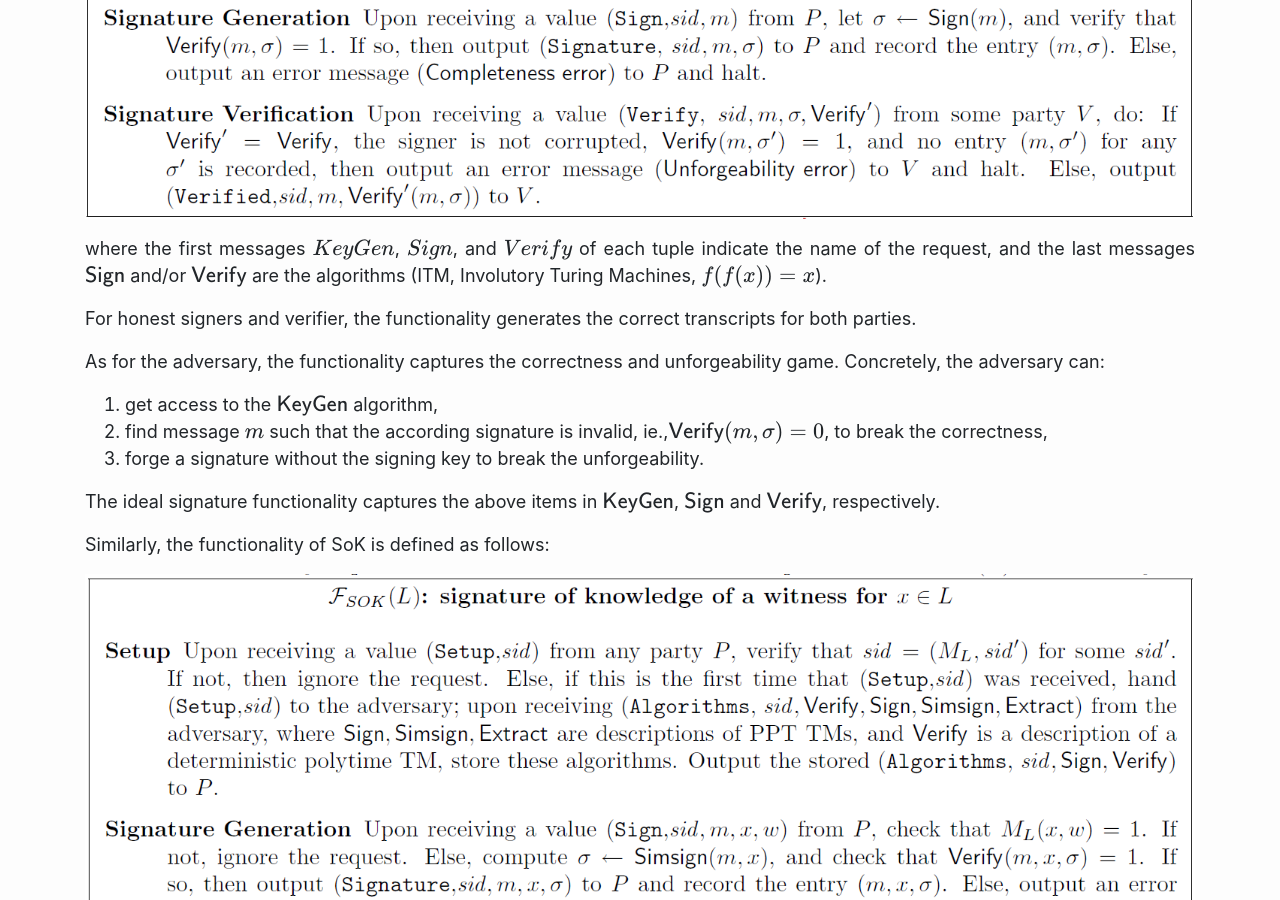
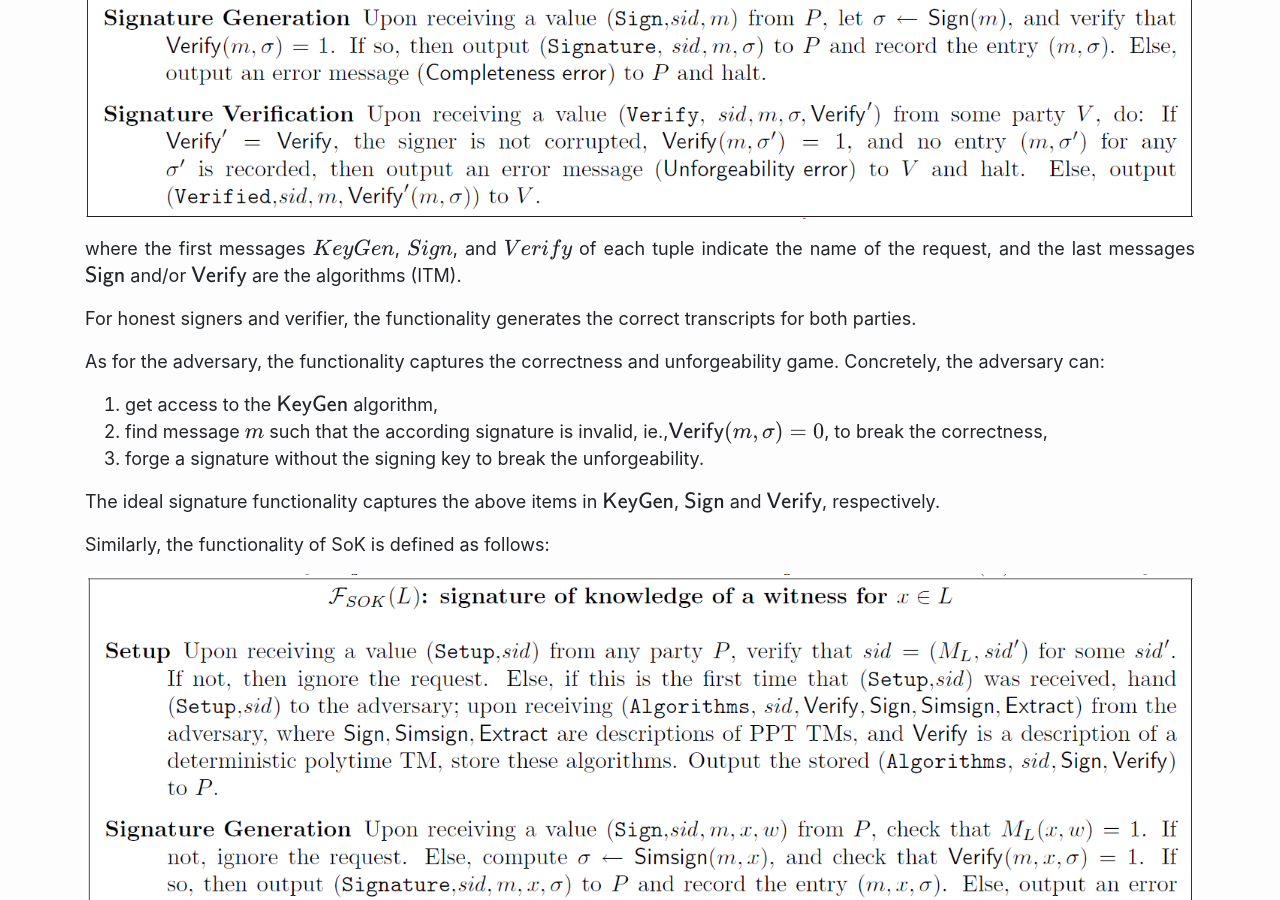
Before and after one commit to YanYingfei/yanyingfei.github.io, a Jekyll site: the page built from _posts/2023-11-07-Signature-of-Knowledge.md, in a window 1280 px wide and 900 px high, scrolled down 1073 px. Built offline with Jekyll 4.4.1, drawn with Linux system fonts in a browser that asks for light colours; formulas are drawn with MathJax 3.

Commit message:
Update 2023-11-07-Signature-of-Knowledge.md

```diff
--- a/_posts/2023-11-07-Signature-of-Knowledge.md
+++ b/_posts/2023-11-07-Signature-of-Knowledge.md
@@ -26,7 +26,7 @@ The signature functionality is defined in the following figure.
 
 <p><img src="/functionality-sig.png" alt="functionality-sig"></p>
 
-where the first messages $KeyGen$, $Sign$, and $Verify$ of each tuple indicate the name of the request,  and the last messages $\mathsf{Sign}$ and/or $\mathsf{Verify}$ are the algorithms (ITM, Involutory Turing Machines, $f(f(x))=x$).
+where the first messages $KeyGen$, $Sign$, and $Verify$ of each tuple indicate the name of the request,  and the last messages $\mathsf{Sign}$ and/or $\mathsf{Verify}$ are the algorithms (ITM).
 
 For honest signers and verifier, the functionality generates the correct transcripts for both parties.
 
```
